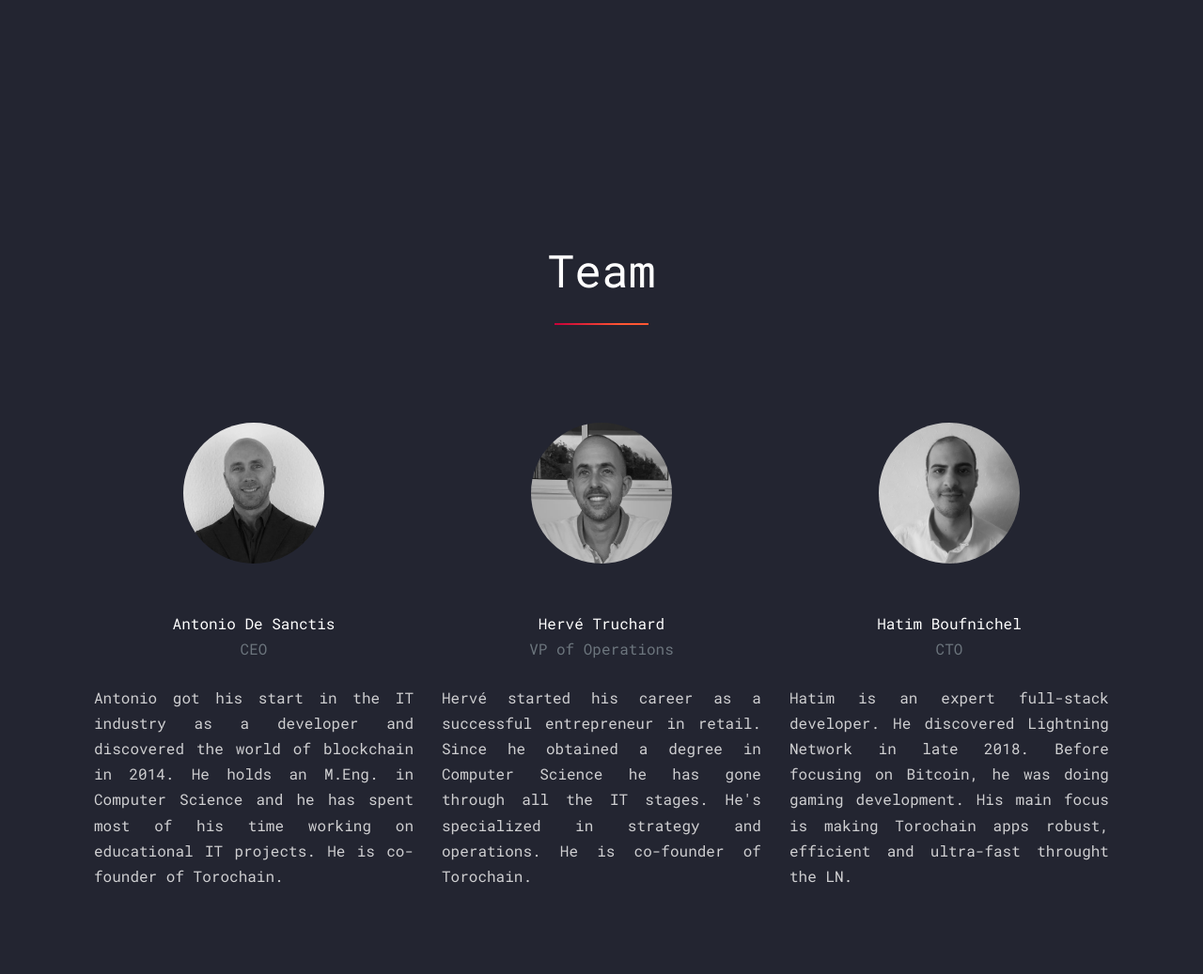
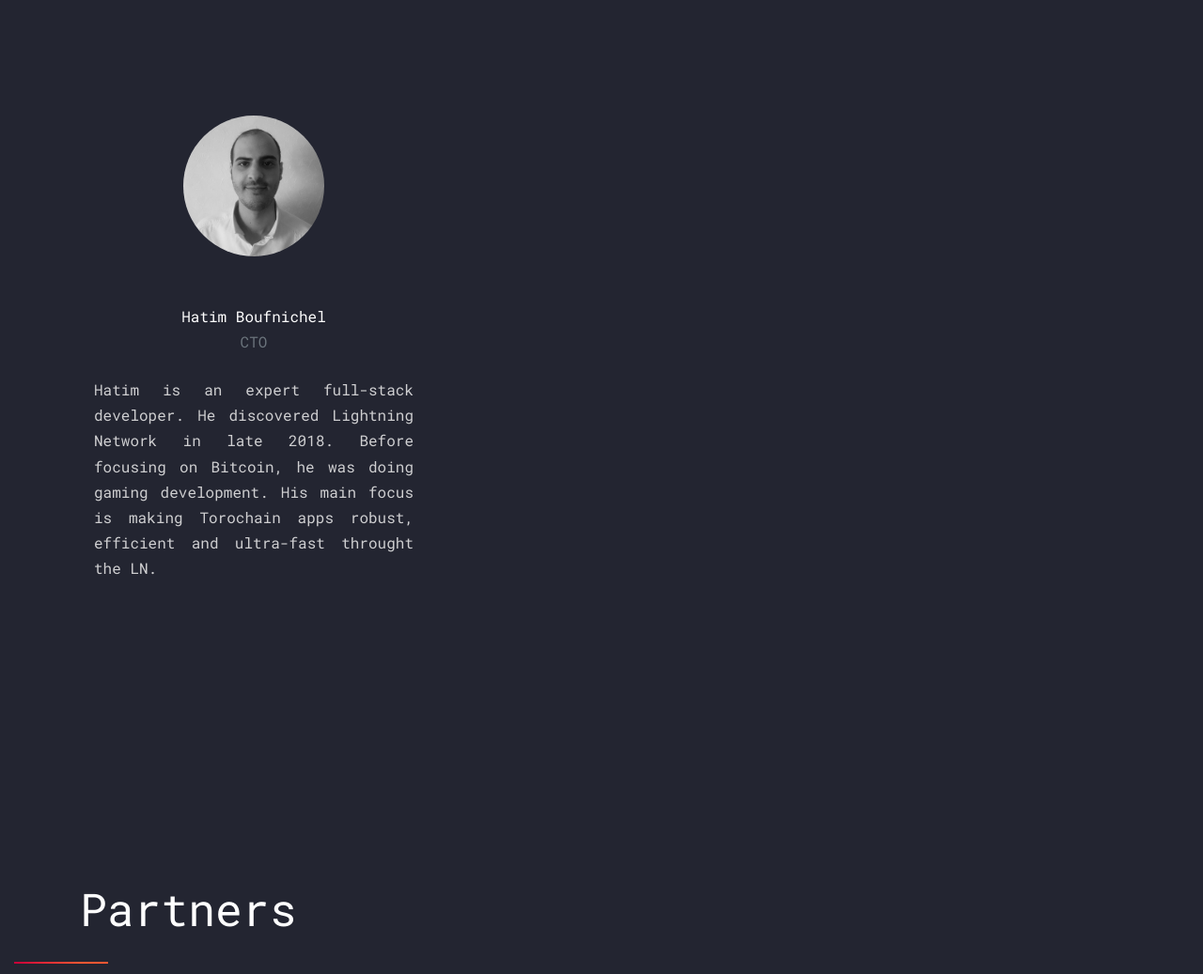
Before and after one commit to antoniods/toro, a plain HTML site: page index.html in a window 1280 px wide. Shown: the part 1680-2717 px from the top of the page at 94% size. Drawn offline with Linux system fonts and the light colour scheme; animation ran at ten frames a second; files whose address does not match are found by name.

Commit message:
Update index.html

```diff
--- a/index.html
+++ b/index.html
@@ -246,7 +246,7 @@
 
 <!-- team -->
 
-    <div class="site-section">
+<!--     <div class="site-section">
       <div class="container" id="team">
         <div class="row mb-5 justify-content-center">
           <div class="col-lg-4 mb-5">
@@ -286,7 +286,7 @@
 
               </blockquote>
             </div>
-          </div>
+          </div> -->
 
           <div class="col-md-6 col-lg-4 mb-5 mb-lg-5" data-aos="fade-up" data-aos-delay="300">
             <div class="testimony">
```
